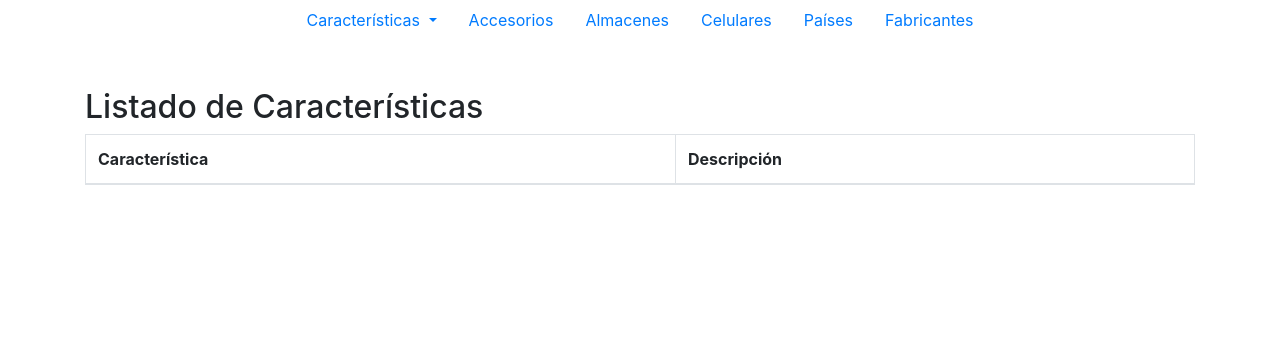
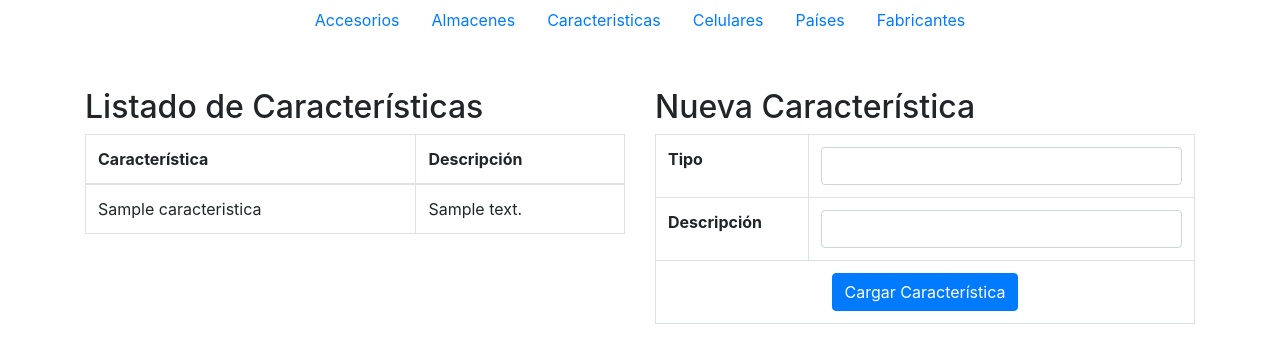
Before and after one commit to lionhuck/EFI_1_Python, a Flask app: page /caracteristicas in a window 1280 px wide. Shown: the top 363 px of the page. Run offline with Flask 3, Linux system fonts and the light colour scheme; tables that the repository leaves empty hold one stand-in row (values such as "Sample post"); lists and menus that the app fills with data are empty; some libraries are stand-ins or nearby versions.

Commit message:
Pequeños retoques en caracteristicas

```diff
--- a/app.py
+++ b/app.py
@@ -91,19 +91,15 @@ def almacenes():
     almacenes_query = Almacen.query.all()
     return render_template('almacenes.html',almacenes = almacenes_query)
 
-@app.route("/caracteristicas")
+
+@app.route("/caracteristicas", methods=['POST', 'GET'])
 def caracteristicas():
-    return render_template(
-        'caracteristicas.html'
-    )
-
-@app.route("/cargar_caracteristicas", methods=['POST', 'GET'])
-def cargar_caracteristicas():
     if request.method == 'POST':
         nombre = request.form['nombre']
         descripcion = request.form['descripcion']
-        nuevo_caracteristica = Caracteristica(nombre=nombre, descripcion=descripcion)
-        db.session.add(nuevo_caracteristica)
+        nueva_caracteristica = Caracteristica(nombre=nombre,descripcion=descripcion)
+        db.session.add(nueva_caracteristica)
         db.session.commit()
-    caracteristicas_query = Caracteristica.query.all()
-    return render_template('cargar_caracteristicas.html',caracteristicas = caracteristicas_query)
+        return redirect(url_for('caracteristicas'))  # Redirige después de editar
+    caracteristicas = Caracteristica.query.all()
+    return render_template('caracteristicas.html',caracteristicas = caracteristicas)
--- a/templates/caracteristicas.html
+++ b/templates/caracteristicas.html
@@ -1,12 +1,12 @@
 {% extends 'template_base.html' %}
 
-{% block title %} Cargar Características {% endblock %}
+{% block title %} Gestión de Características {% endblock %}
 
 {% block body %}
 <div class="container mt-5">
     <div class="row">
         <!-- Columna para la tabla de características -->
-        <div class="col-md-12">
+        <div class="col-md-6">
             <h2>Listado de Características</h2>
             <table class="table table-bordered">
                 <thead>
@@ -25,6 +25,28 @@
                 </tbody>
             </table>
         </div>
+
+        <!-- Columna para el formulario -->
+        <div class="col-md-6">
+            <h2>Nueva Característica</h2>
+            <form action="" method="POST">
+                <table class="table form-table table-bordered">
+                    <tbody>
+                        <tr>
+                            <th><label for="nombre">Tipo</label></th>
+                            <td><input type="text" class="form-control" name="nombre" required></td>
+                        </tr>
+                        <tr>
+                            <th><label for="descripcion">Descripción</label></th>
+                            <td><input type="text" class="form-control" name="descripcion" required></td>
+                        </tr>
+                        <tr>
+                            <td colspan="2" class="text-center"><button type="submit" class="btn btn-primary">Cargar Característica</button></td>
+                        </tr>
+                    </tbody>
+                </table>
+            </form>
+        </div>
     </div>
 </div>
 {% endblock %}
--- a/templates/template_base.html
+++ b/templates/template_base.html
@@ -14,18 +14,9 @@
 
 <body>
     <nav class="nav justify-content-center">
-        <div class="nav-item dropdown">
-            <a class="nav-link dropdown-toggle" href="" id="navbarDropdown" role="button"
-                data-toggle="dropdown" aria-haspopup="true" aria-expanded="false">
-                Características
-            </a>
-            <div class="dropdown-menu" aria-labelledby="navbarDropdown">
-                <a class="dropdown-item" href="/cargar_caracteristicas">Cargar característica</a>
-                <a class="dropdown-item" href="/caracteristicas">Ver características</a>
-            </div>
-        </div>
         <a class="nav-link active" href="/accesorios" aria-current="page">Accesorios</a>
         <a class="nav-link active" href="/almacenes" aria-current="page">Almacenes</a>
+        <a class="nav-link active" href="/caracteristicas" aria-current="page">Caracteristicas</a>
         <a class="nav-link active" href="/celulares" aria-current="page">Celulares</a>
         <a class="nav-link active" href="/paises" aria-current="page">Países</a>
         <a class="nav-link active" href="/fabricantes" aria-current="page">Fabricantes</a>
```
Also changed, not shown: templates/cargar_caracteristicas.html (deleted, +0 -31 lines).
